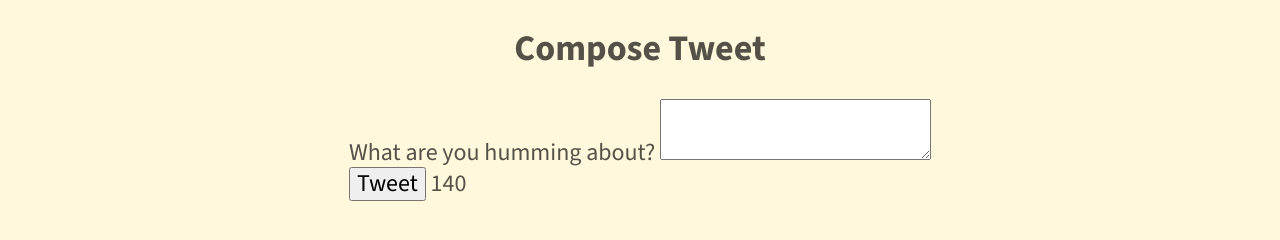
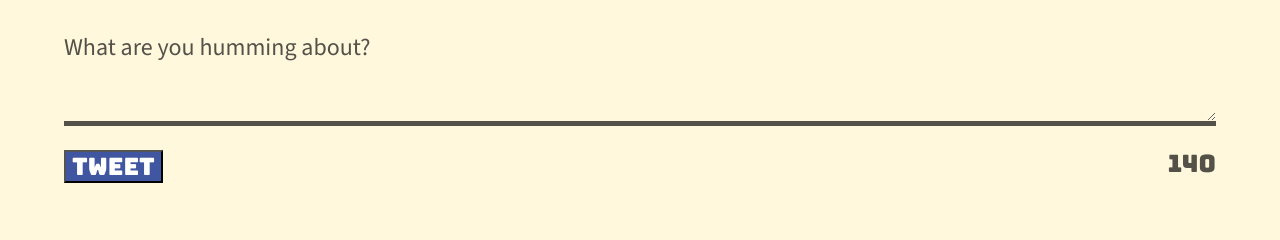
Before and after one commit to J-0-d-a-1/tweeter, a plain HTML site: page public/index.html in a window 1280 px wide. Shown: the part 522-762 px from the top of the page. Drawn offline with nearby package versions, Linux system fonts and the light colour scheme.

Commit message:
Change: form in new-tweet section created

```diff
--- a/public/index.html
+++ b/public/index.html
@@ -27,9 +27,10 @@
     />
 
     <!-- App CSS -->
-    <link rel="stylesheet" href="/styles/layout.css" type="text/css" />
-    <link rel="stylesheet" href="/styles/nav.css" />
-    <link rel="stylesheet" href="/styles/header.css" />
+    <link rel="stylesheet" href="./styles/layout.css" type="text/css" />
+    <link rel="stylesheet" href="./styles/nav.css" />
+    <link rel="stylesheet" href="./styles/header.css" />
+    <link rel="stylesheet" href="./styles/new-tweet.css" />
 
     <!-- External JS -->
     <script src="https://ajax.googleapis.com/ajax/libs/jquery/3.4.1/jquery.min.js"></script>
@@ -43,7 +44,7 @@
     <nav>
       <span>tweeter</span>
 
-      <div class="new-tweet">
+      <div class="sub-title">
         <div><strong>Write</strong> a new tweet</div>
         <i class="fa-solid fa-angles-down"></i>
       </div>
@@ -62,7 +63,6 @@
     <!-- Page-specific (main) content here -->
     <main class="container">
       <section class="new-tweet">
-        <h2>Compose Tweet</h2>
         <form>
           <label for="tweet-text">What are you humming about?</label>
           <textarea name="text" id="tweet-text"></textarea>
--- a/public/styles/nav.css
+++ b/public/styles/nav.css
@@ -24,7 +24,7 @@ nav span {
   font-size: 1em;
 }
 
-.new-tweet {
+.sub-title {
   display: flex;
   flex-direction: column;
   align-items: center;
--- /dev/null
+++ b/public/styles/new-tweet.css
@@ -0,0 +1,26 @@
+form {
+  display: flex;
+  flex-direction: column;
+  justify-content: center;
+
+  margin: auto;
+  margin-top: 1.5em;
+}
+
+form > div {
+  display: flex;
+  justify-content: space-between;
+  font-family: "Bungee", sans-serif;
+}
+
+#tweet-text {
+  background-color: inherit;
+  border: none;
+  border-bottom: 5px solid #545149;
+  margin-bottom: 1em;
+}
+
+button[type] {
+  background-color: #4056a1;
+  color: #fff;
+}
```
